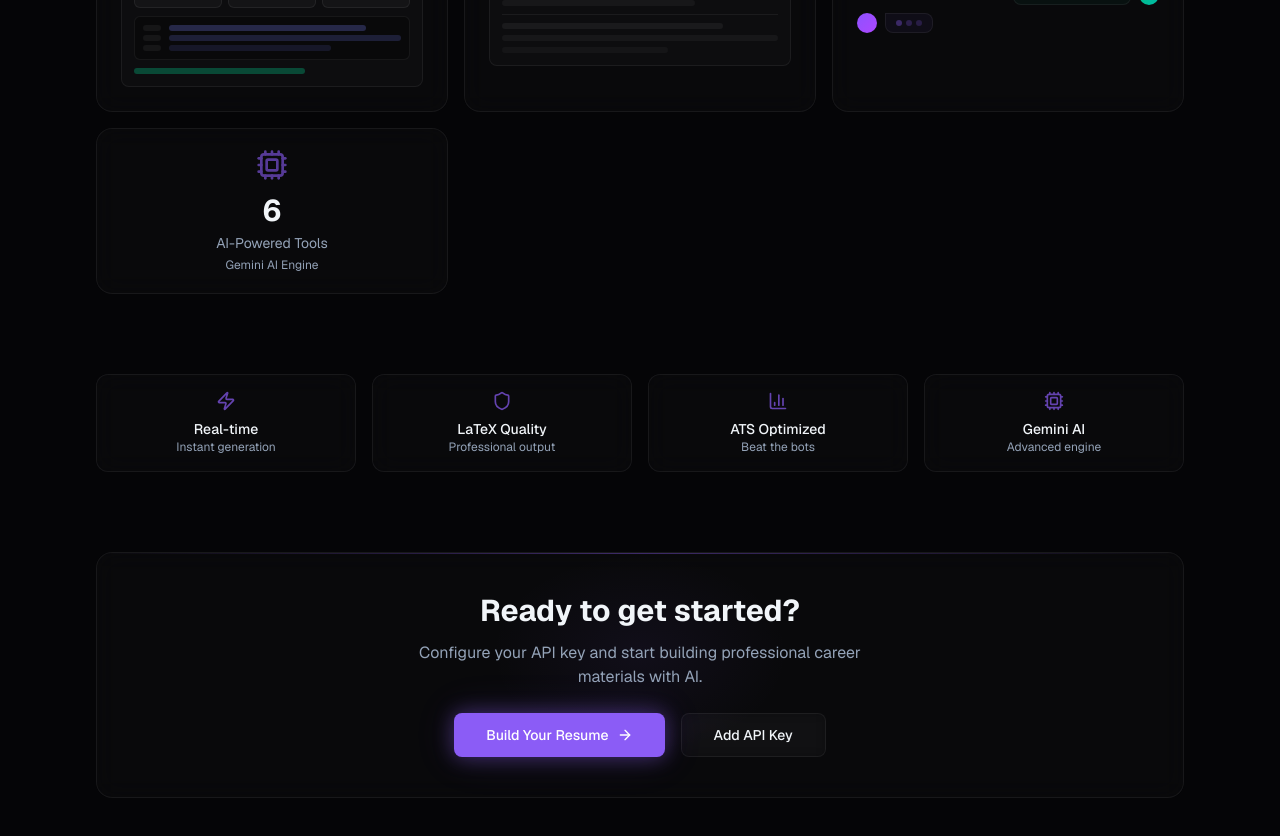
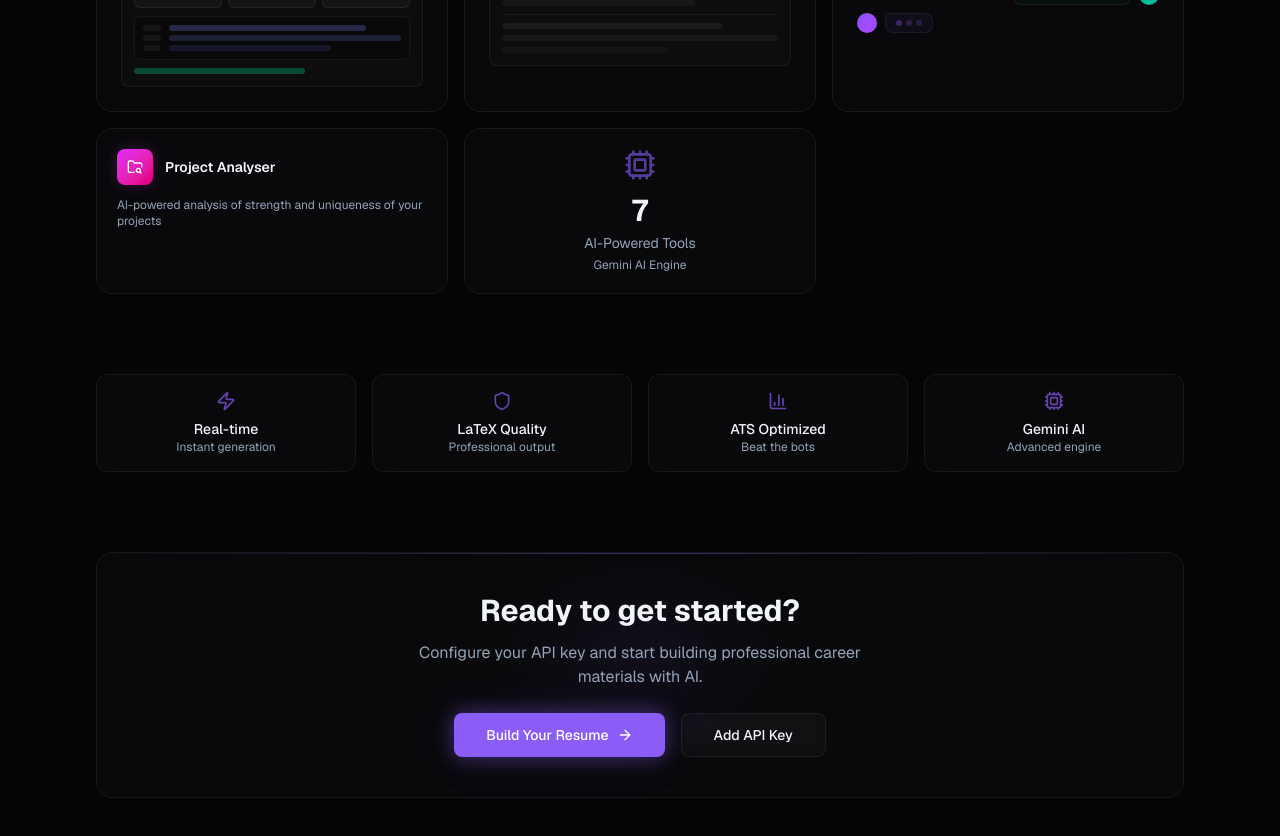
Before and after one commit to ayan70715/career_forge-ai, a Next.js app: page / in a window 1280 px wide. Shown: the part 1300-2136 px from the top of the page. Built offline with nearby package versions, Linux system fonts and the light colour scheme.

Commit message:
Add Project Analyser BentoCard component
Added a new BentoCard for the Project Analyser with an icon and description.

```diff
--- a/src/app/page.tsx
+++ b/src/app/page.tsx
@@ -14,6 +14,7 @@ import {
   Cpu,
   BarChart3,
   Shield,
+  FolderSearch,
 } from "lucide-react";
 import { Button } from "@/components/ui/button";
 import { BentoGrid } from "@/components/home/BentoGrid";
@@ -234,11 +235,30 @@ export default function HomePage() {
             </BentoCard>
           </motion.div>
 
+          <motion.div variants={fadeUp} transition={{ duration: 0.5 }}>
+            <BentoCard href="/project-analyse" className="h-full">
+              <div className="p-5 h-full flex flex-col">
+                <div className="flex items-center gap-3 mb-3">
+                  <div className="flex h-9 w-9 items-center justify-center rounded-lg bg-linear-to-br from-fuchsia-500 to-pink-600 shadow-[0_0_15px_rgba(217,70,239,0.2)]">
+                    <FolderSearch className="h-4 w-4 text-white" />
+                  </div>
+                  <h3 className="text-sm font-semibold text-foreground group-hover:text-fuchsia-400 transition-colors">
+                    Project Analyser
+                  </h3>
+                </div>
+                <p className="text-xs text-muted-foreground mb-3">
+                  AI-powered analysis of strength and uniqueness of your projects
+                </p>
+      {/* Optional: add a ProjectAnalysePreview component here */}
+              </div>
+            </BentoCard>
+          </motion.div>
+
           {/* Stat card: AI Tools */}
           <motion.div variants={fadeUp} transition={{ duration: 0.5 }}>
             <div className="h-full rounded-2xl border border-glass-border bg-glass-bg backdrop-blur-md p-5 flex flex-col items-center justify-center text-center">
               <Cpu className="h-8 w-8 text-primary mb-3 opacity-60" />
-              <div className="text-3xl font-bold text-foreground mb-1">6</div>
+              <div className="text-3xl font-bold text-foreground mb-1">7</div>
               <div className="text-sm text-muted-foreground">AI-Powered Tools</div>
               <div className="text-xs text-muted-foreground mt-1">Gemini AI Engine</div>
             </div>
```
